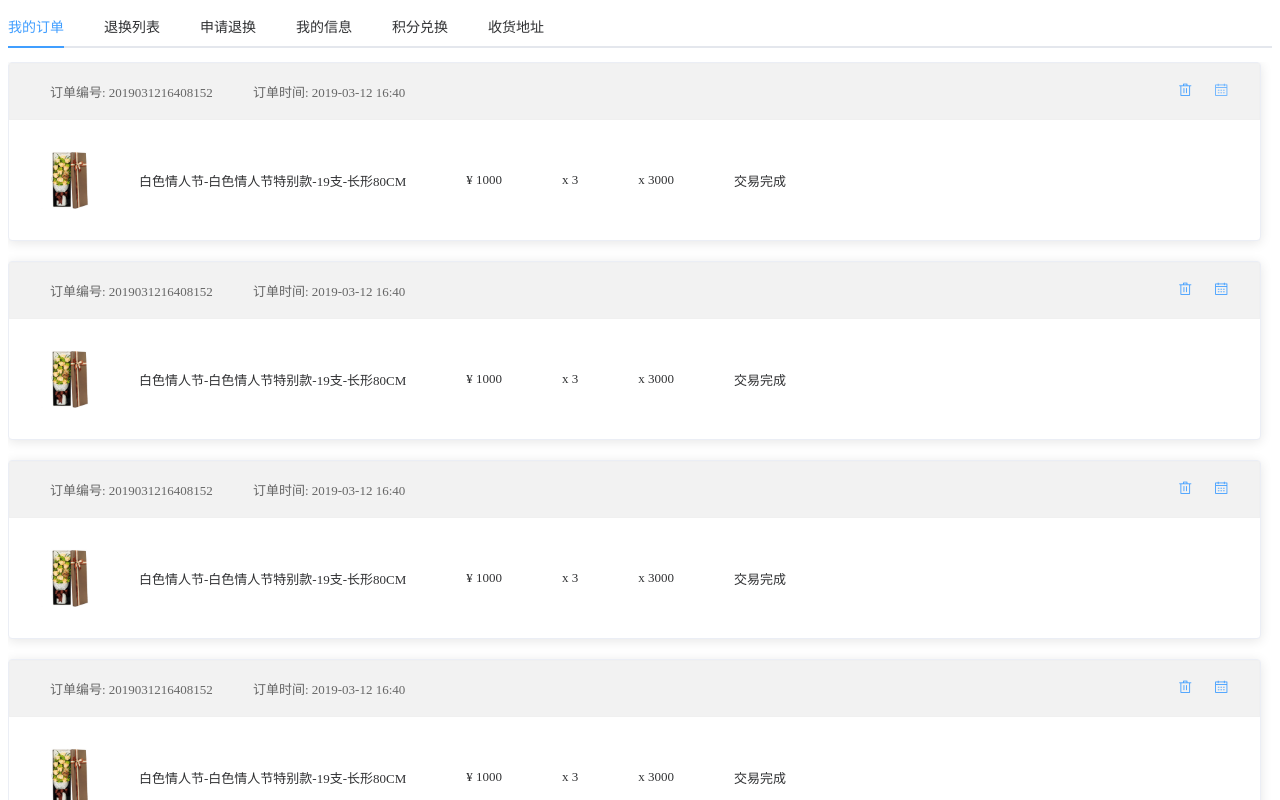
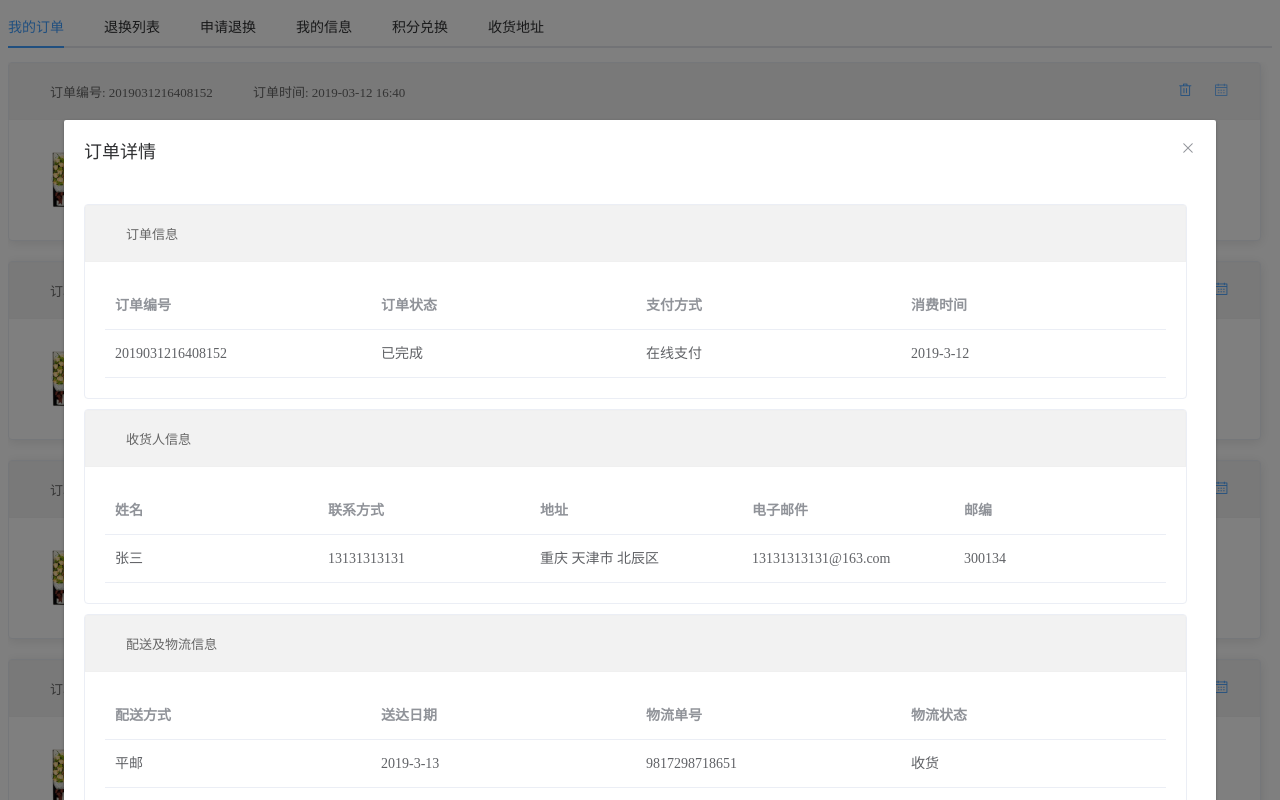
Before and after one commit to AmbitionJs/roseOnly, a Vue app: page /person in a window 1280 px wide. Both pictures are taken after a click on the button 1221 px from the left and 90 px from the top of the page. Shown: the top 800 px of the page. Built offline with nearby package versions, Linux system fonts and the light colour scheme.

Commit message:
关于用户订单页面的显示、弹出框显示详细信息功能

```diff
--- a/src/components/hsj/Order.vue
+++ b/src/components/hsj/Order.vue
@@ -1,21 +1,83 @@
 <template>
   <div class="order">
+    <!-- 订单卡片 -->
     <el-card class="box-card">
+      <!-- 订单的 基本信息 和 操作 -->
       <div slot="header" class="clearfix">
         <span>订单编号: 2019031216408152</span>
         <span>订单时间: 2019-03-12 16:40</span>
-        <el-button type="text" icon="el-icon-date"></el-button>
+        <el-button type="text" icon="el-icon-date" @click="dialogTableVisible = true"></el-button>
         <el-button type="text" icon="el-icon-delete"></el-button>
       </div>
+      <!-- 订单关于商品的信息 -->
       <div class="content">
         <img src="../../../public/test.png" alt="商品图片">
-        <span class="detail title">白色情人节-白色情人节特别款-19支-长形80CM</span>
-        <span class="detail price">¥ 1000</span>
-        <span class="detail count-number">x 3</span>
-        <span class="detail total-price">x 3000</span>
-        <span class="detail status">交易完成</span>
+        <span class="detail itemName">{{ gridData[0].itemName }}</span>
+        <span class="detail itemPrice">¥ {{ gridData[0].itemPrice }}</span>
+        <span class="detail itemCount">x {{ gridData[0].itemCount }}</span>
+        <span class="detail itemTotalPrice">{{ gridData[0].itemTotalPrice }}</span>
+        <span class="detail orderStatus">{{ gridData[0].orderStatus }}</span>
       </div>
     </el-card>
+    <!-- 弹出框 -->
+    <el-dialog title="订单详情" :visible.sync="dialogTableVisible" class="dialog">
+      <!-- 订单信息 -->
+      <el-card class="box-card" shadow="hover">
+        <div slot="header" class="clearfix">
+          <span>订单信息</span>
+        </div>
+        <el-table :data="gridData">
+          <el-table-column property="orderNumber" label="订单编号"></el-table-column>
+          <el-table-column property="orderStatus" label="订单状态"></el-table-column>
+          <el-table-column property="payMethod" label="支付方式"></el-table-column>
+          <el-table-column property="consumptionTime" label="消费时间"></el-table-column>
+        </el-table>
+      </el-card>
+      <!-- 收货人信息 -->
+      <el-card class="box-card" shadow="hover">
+        <div slot="header" class="clearfix">
+          <span>收货人信息</span>
+        </div>
+        <el-table :data="gridData">
+          <el-table-column property="name" label="姓名"></el-table-column>
+          <el-table-column property="tel" label="联系方式"></el-table-column>
+          <el-table-column property="address" label="地址"></el-table-column>
+          <el-table-column property="email" label="电子邮件"></el-table-column>
+          <el-table-column property="zip" label="邮编"></el-table-column>
+        </el-table>
+      </el-card>
+      <!-- 配送及物流信息 -->
+      <el-card class="box-card" shadow="hover">
+        <div slot="header" class="clearfix">
+          <span>配送及物流信息</span>
+        </div>
+        <el-table :data="gridData">
+          <el-table-column property="deliverMethod" label="配送方式"></el-table-column>
+          <el-table-column property="deliverDate" label="送达日期"></el-table-column>
+          <el-table-column property="shipmentNumber" label="物流单号"></el-table-column>
+          <el-table-column property="shipmentStatus" label="物流状态"></el-table-column>
+        </el-table>
+      </el-card>
+      <!-- 购物清单 -->
+      <el-card class="box-card" shadow="hover">
+        <div slot="header" class="clearfix">
+          <span>购物清单</span>
+        </div>
+        <el-table :data="gridData">
+          <el-table-column property="itemImg" label="商品图">
+            <img src="../../../public/test.png" alt="商品图片">
+          </el-table-column>
+          <el-table-column property="itemName" label="商品名称"></el-table-column>
+          <el-table-column property="itemPrice" label="商品单价"></el-table-column>
+          <el-table-column property="itemCount" label="商品数量"></el-table-column>
+          <el-table-column property="itemTotalPrice" label="商品总价"></el-table-column>
+        </el-table>
+      </el-card>
+      <!-- 确认按钮 -->
+      <span slot="footer" class="dialog-footer">
+        <el-button @click="dialogTableVisible = false">确 定</el-button>
+      </span>
+    </el-dialog>
   </div>
 </template>
 
@@ -72,4 +134,45 @@
 .el-card__body .detail {
   font-size: 13px;
 }
+.dialog .box-card {
+  margin: 0 0 10px 0;
+}
+.el-dialog {
+  width: 90%;
+}
+.el-table__body-wrapper .el-table__row .cell img {
+  width: 80px;
+  height: 80px;
+}
 </style>
+
+<script>
+export default {
+  data() {
+    return {
+      dialogTableVisible: false,
+      gridData: [
+        {
+          orderNumber: "2019031216408152",
+          orderStatus: "已完成",
+          payMethod: "在线支付",
+          consumptionTime: "2019-3-12",
+          name: "张三",
+          tel: "13131313131",
+          address: "重庆 天津市 北辰区",
+          email: "13131313131@163.com",
+          zip: "300134",
+          deliverMethod: "平邮",
+          deliverDate: "2019-3-13",
+          shipmentNumber: "9817298718651",
+          shipmentStatus: "收货",
+          itemName: "白色情人节-白色情人节特别款-19支-长形80CM",
+          itemPrice: "1000",
+          itemCount: "3",
+          itemTotalPrice: "3000"
+        }
+      ]
+    };
+  }
+};
+</script>
```
